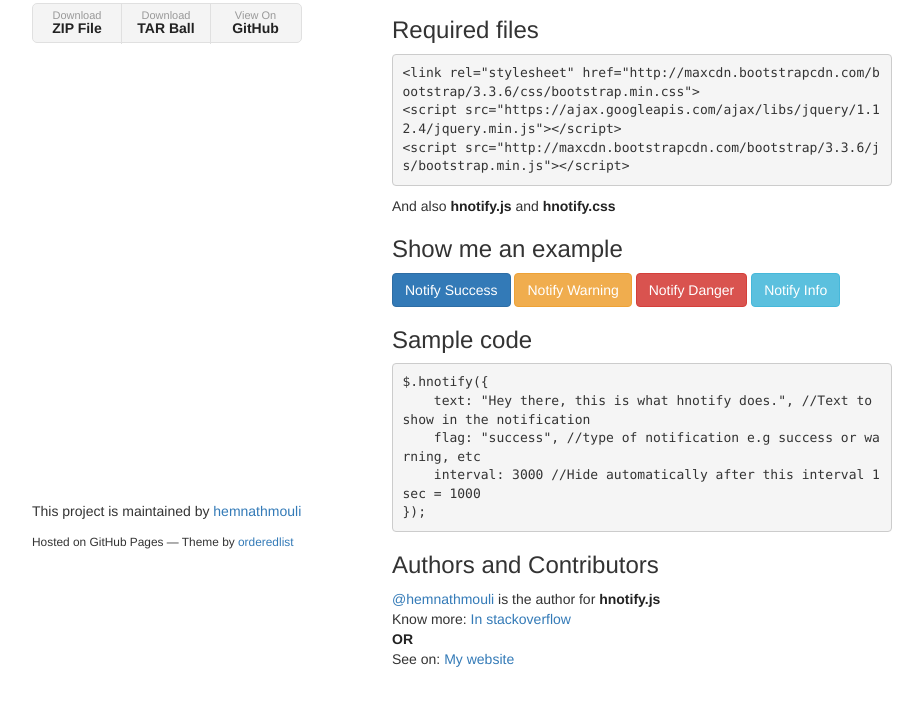
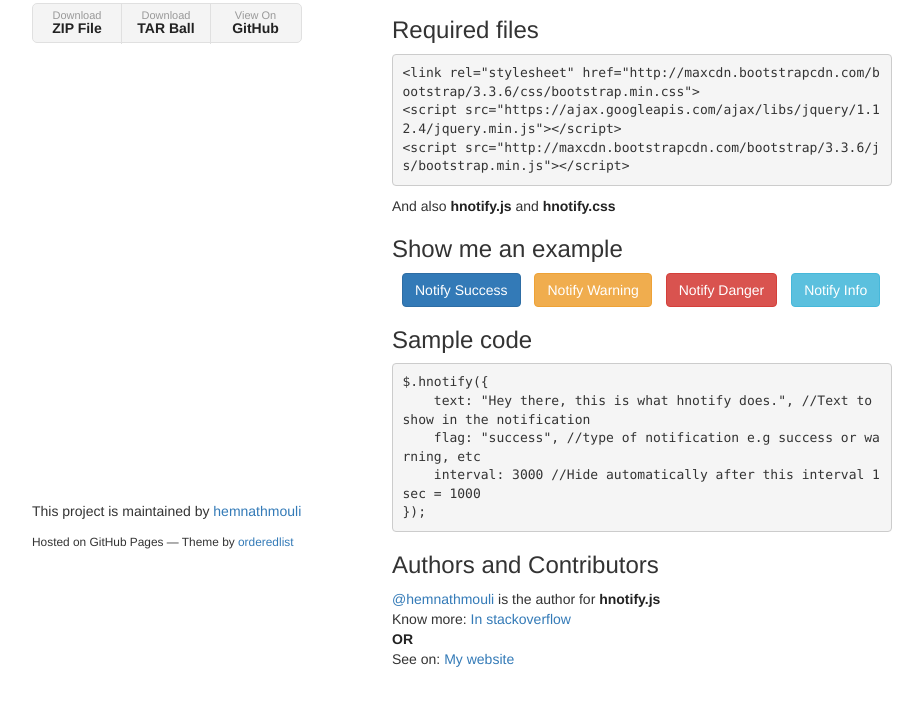
Before and after one commit to hemnathmouli/hnotify.js, a plain HTML site: page index.html in a window 1280 px wide. Shown: the part 189-894 px from the top of the page, without its empty margins (178-1101 px from the left). Drawn offline with nearby package versions, Linux system fonts and the light colour scheme.

Commit message:
Update styles.css

```diff
--- a/stylesheets/styles.css
+++ b/stylesheets/styles.css
@@ -53,6 +53,8 @@
        url('../fonts/Noto-Sans-700italic/Noto-Sans-700italic.ttf') format('truetype'),
        url('../fonts/Noto-Sans-700italic/Noto-Sans-700italic.svg#NotoSans') format('svg');
 }
+
+.btn { margin-left: 10px; }
 
 body {
   background-color: #fff;
```
